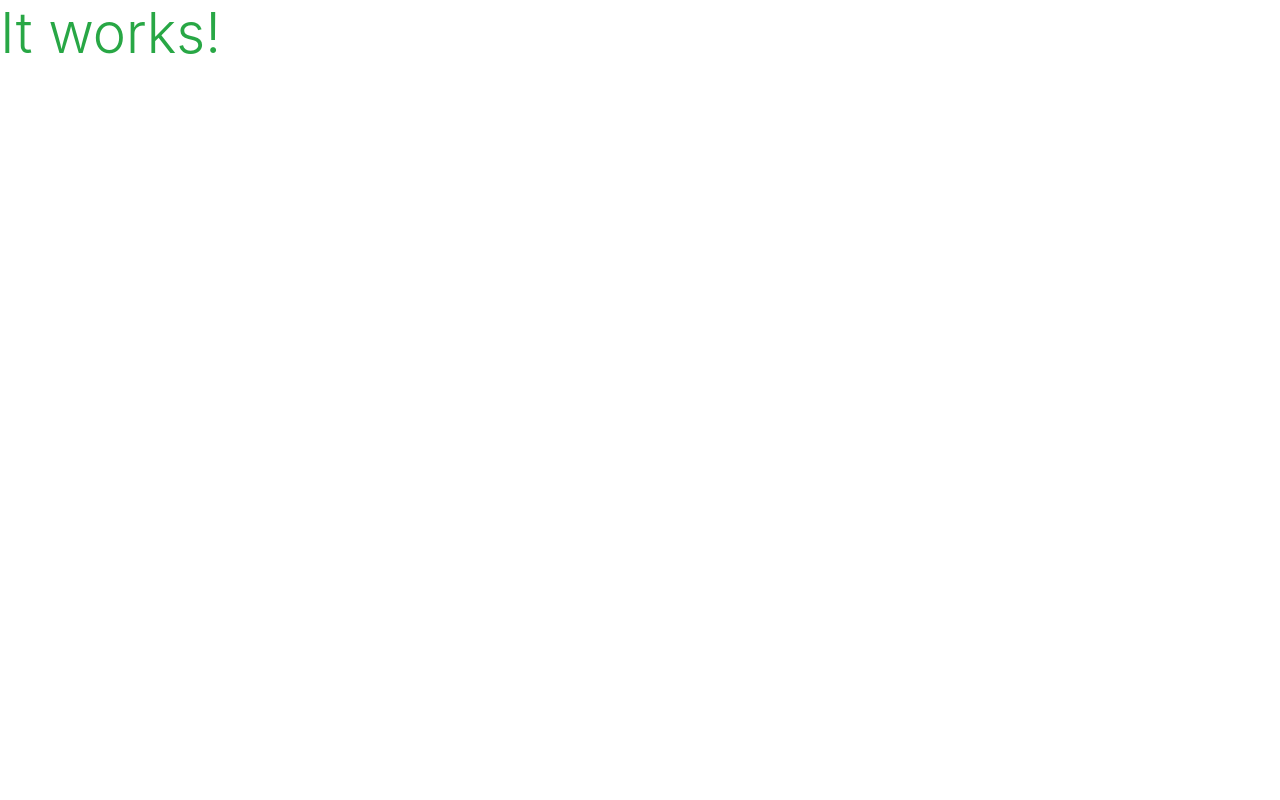
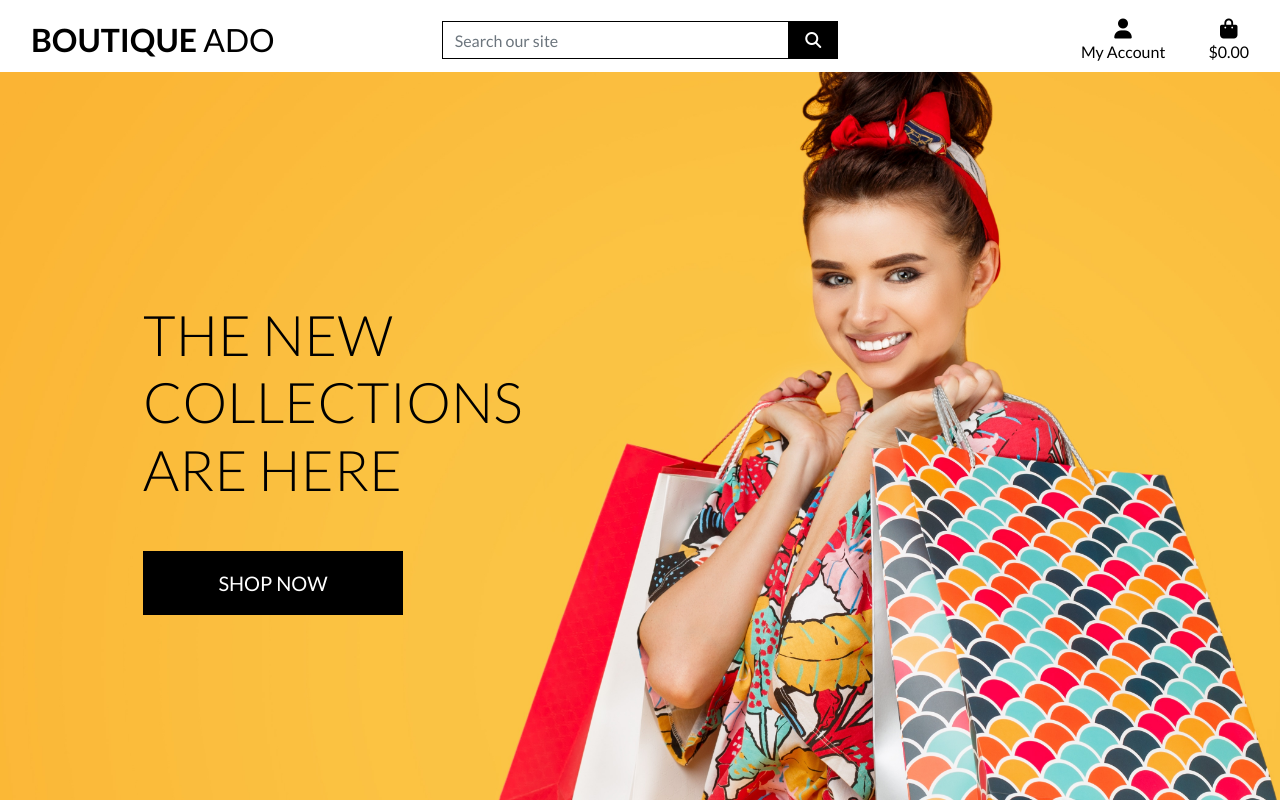
Before and after one commit to jtraveler/boutique_ado_v1, a Django app: page / in a window 1280 px wide. Before the commit the page is almost empty. Run offline with Django 4.2, Linux system fonts and the light colour scheme; some libraries are stand-ins or nearby versions.

Commit message:
completed homepage and css

```diff
--- a/boutique_ado/settings.py
+++ b/boutique_ado/settings.py
@@ -149,7 +149,11 @@ USE_TZ = True
 # Static files (CSS, JavaScript, Images)
 # https://docs.djangoproject.com/en/4.2/howto/static-files/
 
-STATIC_URL = 'static/'
+STATIC_URL = '/static/'
+STATICFILES_DIRS = (os.path.join(BASE_DIR, 'static'),)
+
+MEDIA_URL = '/media/'
+MEDIA_ROOT = os.path.join(BASE_DIR, 'media')
 
 # Default primary key field type
 # https://docs.djangoproject.com/en/4.2/ref/settings/#default-auto-field
--- a/boutique_ado/urls.py
+++ b/boutique_ado/urls.py
@@ -1,8 +1,7 @@
-"""
-URL configuration for boutique_ado project.
+"""boutique_ado URL Configuration
 
 The `urlpatterns` list routes URLs to views. For more information please see:
-    https://docs.djangoproject.com/en/4.2/topics/http/urls/
+    https://docs.djangoproject.com/en/3.2/topics/http/urls/
 Examples:
 Function views
     1. Add an import:  from my_app import views
@@ -16,9 +15,11 @@ Including another URLconf
 """
 from django.contrib import admin
 from django.urls import path, include
+from django.conf import settings
+from django.conf.urls.static import static
 
 urlpatterns = [
     path('admin/', admin.site.urls),
     path('accounts/', include('allauth.urls')),
-    path('', include('home.urls'))
-]
+    path('', include('home.urls')),
+] + static(settings.MEDIA_URL, document_root=settings.MEDIA_ROOT)
--- a/home/templates/home/index.html
+++ b/home/templates/home/index.html
@@ -2,6 +2,27 @@
 
 {% load static %}
 
+{% block page_header %}
+    <div class="container header-container">
+        <div class="row">
+            <div class="col"></div>
+        </div>
+    </div>
+{% endblock %}
+
 {% block content %}
-    <h1 class="display-4 text-success">It works!</h1>
+    <div class="container h-100">
+        <div class="row h-100">
+            <div class="col-7 col-md-6 my-auto">
+                <h1 class="display-4 logo-font text-black">
+                    The new collections are here
+                </h1>
+                <div class="my-5">
+                    <h4>
+                        <a href="" class="shop-now-button btn btn-lg rounded-0 text-uppercase py-3">Shop Now</a>
+                    </h4>
+                </div>
+            </div>
+        </div>
+    </div>
 {% endblock %}
--- /dev/null
+++ b/static/base.css
@@ -0,0 +1,81 @@
+html {
+  height: 100%;
+}
+
+body {
+  background: url('/media/homepage_background_cropped.jpg') no-repeat center center fixed;
+  background-size: cover;
+  height: calc(100vh - 164px);
+  color: #555;
+  font-family: 'Lato';
+}
+
+/* from Bulma */
+.icon {
+  align-items: center;
+  display: inline-flex;
+  justify-content: center;
+  height: 1.5rem;
+  width: 1.5rem;
+}
+
+.logo-font {
+  text-transform: uppercase;
+}
+
+.main-logo-link {
+  width: fit-content;
+}
+
+.shop-now-button {
+  background: black;
+  color: white;
+  min-width: 260px;
+}
+
+.btn-black {
+  background: black;
+  color: white;
+}
+
+.shop-now-button:hover,
+.shop-now-button:active,
+.shop-now-button:focus,
+.btn-black:hover,
+.btn-black:active,
+.btn-black:focus {
+  background: #222;
+  color: white;
+}
+
+.text-black {
+  color: #000 !important;
+}
+
+.border-black {
+  border: 1px solid black !important;
+}
+
+/* -------------------------------- Media Queries */
+
+/* Slightly larger container on xl screens */
+@media (min-width: 1200px) {
+.container {
+  max-width: 80%;
+}
+}
+
+/* fixed top navbar only on medium and up */
+@media (min-width: 992px) {
+  .fixed-top-desktop-only {
+      position: fixed;
+      top: 0;
+      right: 0;
+      left: 0;
+      z-index: 1030;
+  }
+
+  .header-container {
+      padding-top: 164px;
+  }
+}
--- a/templates/base.html
+++ b/templates/base.html
@@ -2,6 +2,7 @@
 
 <!doctype html>
 <html lang="en">
+
 <head>
 
   {% block meta %}
@@ -14,16 +15,30 @@
   {% endblock %}
 
   {% block corecss %}
-        <link rel="stylesheet" href="https://stackpath.bootstrapcdn.com/bootstrap/4.4.1/css/bootstrap.min.css" integrity="sha384-Vkoo8x4CGsO3+Hhxv8T/Q5PaXtkKtu6ug5TOeNV6gBiFeWPGFN9MuhOf23Q9Ifjh" crossorigin="anonymous">
+  <link rel="stylesheet" href="https://stackpath.bootstrapcdn.com/bootstrap/4.4.1/css/bootstrap.min.css"
+    integrity="sha384-Vkoo8x4CGsO3+Hhxv8T/Q5PaXtkKtu6ug5TOeNV6gBiFeWPGFN9MuhOf23Q9Ifjh" crossorigin="anonymous">
+  <link rel="stylesheet" href="https://fonts.googleapis.com/css?family=Lato&display=swap">
+  <link rel="stylesheet" href="{% static 'base.css' %}">
   {% endblock %}
 
   {% block extra_css %}
   {% endblock %}
 
   {% block corejs %}
-        <script src="https://cdn.jsdelivr.net/npm/jquery@3.5.1/dist/jquery.min.js" integrity="sha256-9/aliU8dGd2tb6OSsuzixeV4y/faTqgFtohetphbbj0=" crossorigin="anonymous"></script>
-        <script src="https://cdn.jsdelivr.net/npm/popper.js@1.16.0/dist/umd/popper.min.js" integrity="sha384-Q6E9RHvbIyZFJoft+2mJbHaEWldlvI9IOYy5n3zV9zzTtmI3UksdQRVvoxMfooAo" crossorigin="anonymous"></script>
-        <script src="https://stackpath.bootstrapcdn.com/bootstrap/4.4.1/js/bootstrap.min.js" integrity="sha384-wfSDF2E50Y2D1uUdj0O3uMBJnjuUD4Ih7YwaYd1iqfktj0Uod8GCExl3Og8ifwB6" crossorigin="anonymous"></script>
+  <!-- Add your kit code -->
+  <script src="https://kit.fontawesome.com/d3246905bc.js" crossorigin="anonymous"></script>
+  <script src="https://kit.fontawesome.com/your-kit-code.js" crossorigin="anonymous"></script>
+  <link rel="preconnect" href="https://fonts.googleapis.com">
+<link rel="preconnect" href="https://fonts.gstatic.com" crossorigin>
+<link href="https://fonts.googleapis.com/css2?family=Lato:ital,wght@0,100;0,300;0,400;0,700;0,900;1,100;1,300;1,400;1,700;1,900&display=swap" rel="stylesheet">
+  <script src="https://cdn.jsdelivr.net/npm/jquery@3.5.1/dist/jquery.min.js"
+    integrity="sha256-9/aliU8dGd2tb6OSsuzixeV4y/faTqgFtohetphbbj0=" crossorigin="anonymous"></script>
+  <script src="https://cdn.jsdelivr.net/npm/popper.js@1.16.0/dist/umd/popper.min.js"
+    integrity="sha384-Q6E9RHvbIyZFJoft+2mJbHaEWldlvI9IOYy5n3zV9zzTtmI3UksdQRVvoxMfooAo"
+    crossorigin="anonymous"></script>
+  <script src="https://stackpath.bootstrapcdn.com/bootstrap/4.4.1/js/bootstrap.min.js"
+    integrity="sha384-wfSDF2E50Y2D1uUdj0O3uMBJnjuUD4Ih7YwaYd1iqfktj0Uod8GCExl3Og8ifwB6"
+    crossorigin="anonymous"></script>
   {% endblock %}
 
   {% block extra_js %}
@@ -31,8 +46,71 @@
 
   <title>Boutique Ado {% block extra_title %}{% endblock %}</title>
 </head>
+
 <body>
-    <header class="container-fluid fixed-top"></header>
+  <header class="container-fluid fixed-top">
+    <div id="topnav" class="row bg-white pt-lg-2 d-none d-lg-flex">
+      <div class="col-12 col-lg-4 my-auto py-1 py-lg-0 text-center text-lg-left">
+        <a href="{% url 'home' %}" class="nav-link main-logo-link">
+          <h2 class="logo-font text-black my-0"><strong>Boutique</strong> Ado</h2>
+        </a>
+      </div>
+      <div class="col-12 col-lg-4 my-auto py-1 py-lg-0">
+        <form method="GET" action="">
+          <div class="input-group w-100">
+            <input class="form-control border border-black rounded-0" type="text" name="q"
+              placeholder="Search our site">
+            <div class="input-group-append">
+              <button class="form-control btn btn-black border border-black rounded-0" type="submit">
+                <span class="icon">
+                  <i class="fas fa-search"></i>
+                </span>
+              </button>
+            </div>
+          </div>
+        </form>
+      </div>
+      <div class="col-12 col-lg-4 my-auto py-1 py-lg-0">
+        <ul class="list-inline list-unstyled text-center text-lg-right my-0">
+          <li class="list-inline-item dropdown">
+            <a class="text-black nav-link" href="#" id="user-options" data-toggle="dropdown" aria-haspopup="true"
+              aria-expanded="false">
+              <div class="text-center">
+                <div><i class="fas fa-user fa-lg"></i></div>
+                <p class="my-0">My Account</p>
+              </div>
+            </a>
+            <div class="dropdown-menu border-0" aria-labelledby="user-options">
+              {% if request.user.is_authenticated %}
+              {% if request.user.is_superuser %}
+              <a href="" class="dropdown-item">Product Management</a>
+              {% endif %}
+              <a href="" class="dropdown-item">My Profile</a>
+              <a href="{% url 'account_logout' %}" class="dropdown-item">Logout</a>
+              {% else %}
+              <a href="{% url 'account_signup' %}" class="dropdown-item">Register</a>
+              <a href="{% url 'account_login' %}" class="dropdown-item">Login</a>
+              {% endif %}
+            </div>
+          </li>
+          <li class="list-inline-item">
+            <a class="{% if grand_total %}text-info font-weight-bold{% else %}text-black{% endif %} nav-link" href="">
+              <div class="text-center">
+                <div><i class="fas fa-shopping-bag fa-lg"></i></div>
+                <p class="my-0">
+                  {% if grand_total %}
+                    ${{ grand_total|floatformat:2 }}
+                  {% else %}
+                    $0.00
+                  {% endif %}
+                </p>
+              </div>
+            </a>
+          </li>
+        </ul>
+      </div>
+    </div>
+  </header>
 
   {% if messages %}
   <div class="message-container"></div>
@@ -48,4 +126,5 @@
   {% endblock %}
 
 </body>
+
 </html>
```
Also changed, not shown: media/homepage_background_cropped.jpg (added), 1 other file. Lines whose indentation alone changed are shown as unchanged.
